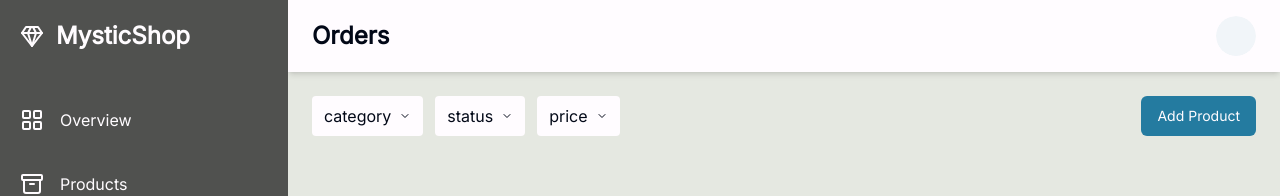
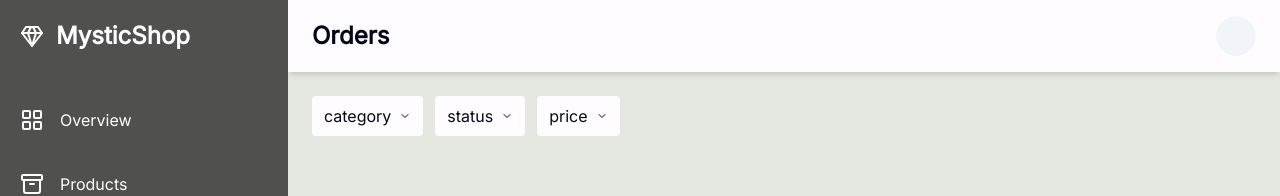
Before and after one commit to balikis-oyeleye/MysticShop-Dashboard, a Next.js app: page /orders in a window 1280 px wide. Shown: the top 196 px of the page. Built offline with nearby package versions, Linux system fonts and the light colour scheme; no server answers.

Commit message:
fix: remove add to product button

```diff
--- a/app/(dashboard)/(routes)/orders/page.tsx
+++ b/app/(dashboard)/(routes)/orders/page.tsx
@@ -103,9 +103,6 @@ const Orders = () => {
             />
           ))}
         </div>
-        <Button className="bg-blue hover:bg-blueHoover text-white text-sm">
-          Add Product
-        </Button>
       </div>
 
       <table className="mt-16 mb-6 min-w-full text-center text-sm font-light">
```
